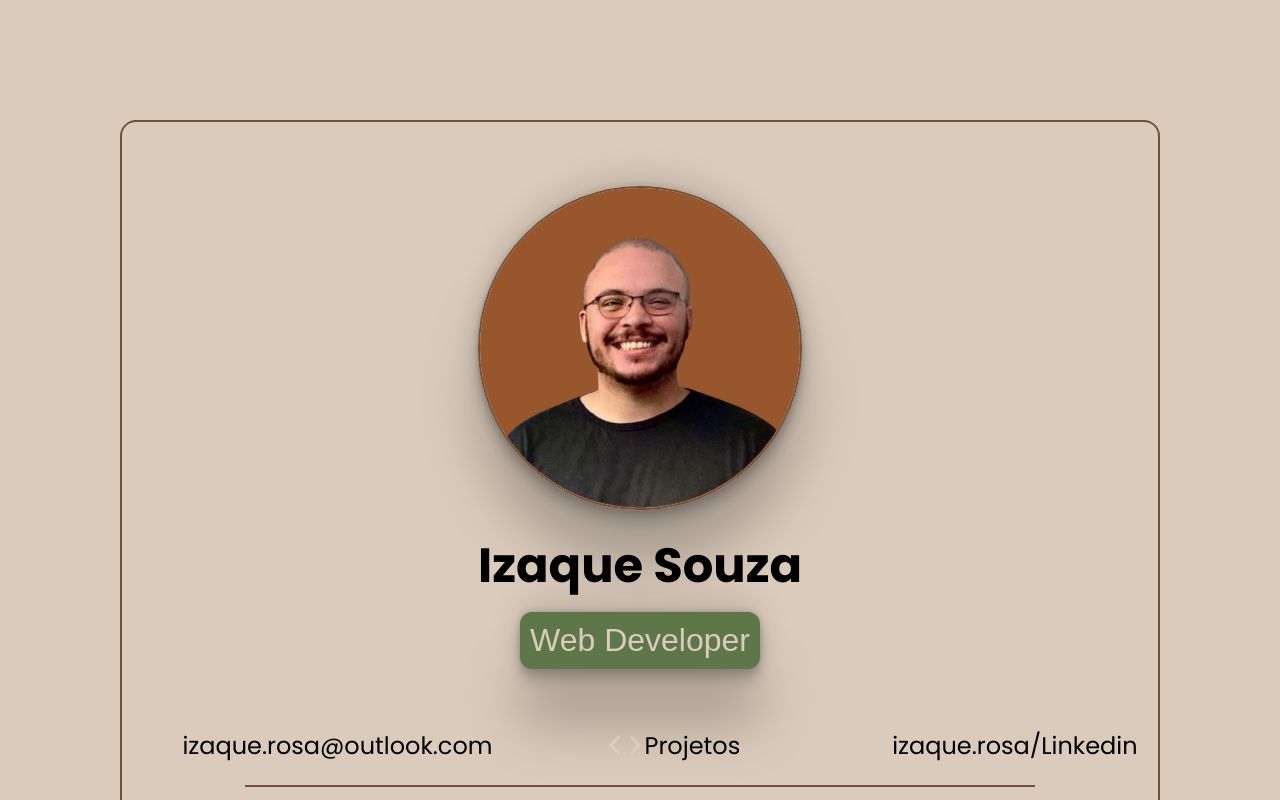
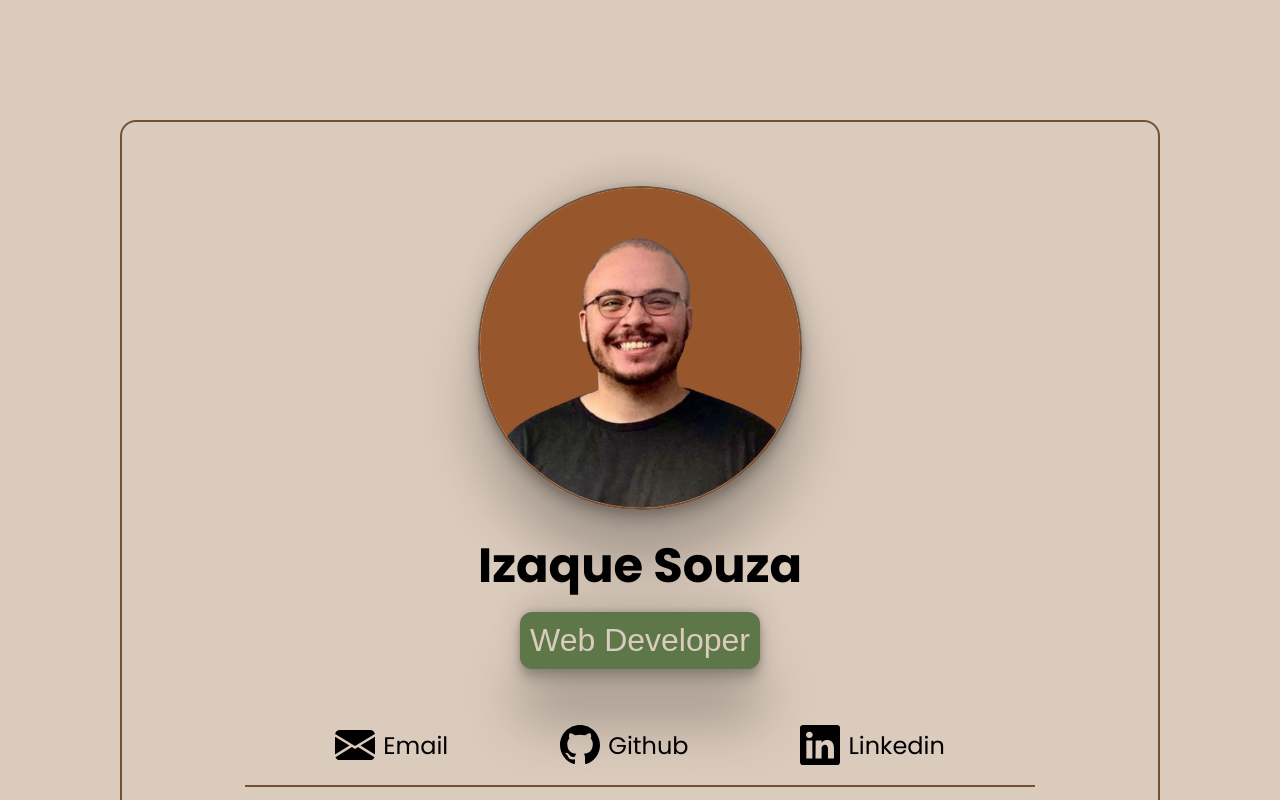
Before and after one commit to iizaquerosa/profilepageizaquerosa, a website: page index.html in a window 1280 px wide. Shown: the top 800 px of the page. Drawn offline with nearby package versions, Linux system fonts and the light colour scheme.

Commit message:
comit de segurança

```diff
--- a/css/style.css
+++ b/css/style.css
@@ -72,6 +72,7 @@ nav button{
 }
 .contact-list img{
     height: 5vh;
+    margin-right: 1vh;
 }
 a {
     text-decoration: none;
--- a/index.html
+++ b/index.html
@@ -31,9 +31,9 @@
     <button>Web Developer</button>
     <div class="animate__animated animate__fadeIn">
         <ul class="contact-list">
-            <li><img src="assets/images/mail_24dp_DBCBBC_FILL0_wght400_GRAD0_opsz24.png" alt=""><a href="mailto:izaque.rosa@outlook.com">izaque.rosa@outlook.com</a></li>
-            <li><img src="assets/images/code_24dp_DBCBBC_FILL0_wght400_GRAD0_opsz24.png" alt=""><a href="https://github.com/iizaquerosa" target="_blank">Projetos</a></li>
-            <li><img src="assets/images/share_24dp_DBCBBC_FILL0_wght400_GRAD0_opsz24.png" alt=""><a href="https://www.linkedin.com/in/izaque-rosa-de-souza-rj/"target="_blank">izaque.rosa/Linkedin</a></li>
+            <li><img src="assets/images/envelope-fill.svg" alt=""><a href="mailto:izaque.rosa@outlook.com">Email</a></li>
+            <li><img src="assets/images/github.svg" alt=""><a href="https://github.com/iizaquerosa" target="_blank">Github</a></li>
+            <li><img src="assets/images/linkedin.svg" alt=""><a href="https://www.linkedin.com/in/izaque-rosa-de-souza-rj/"target="_blank">Linkedin</a></li>
         </ul>
     </div>
   </nav>
@@ -81,6 +81,7 @@
         <h3>Desenvolvimento Web</h3>
         <button data-aos="fade-left">Resolução de problemas</button>
         <button data-aos="fade-left">Trabalho em equipe</button>
+        <button data-aos="fade-left">Responsividade</button>
         <button data-aos="fade-left">Adaptabilidade</button>
         <button data-aos="fade-left">Git</button>
       </div>
```
Also changed, not shown: assets/images/envelope-fill.svg (added), assets/images/github.svg (added), assets/images/linkedin (1).svg (added), assets/images/linkedin.svg (added).
